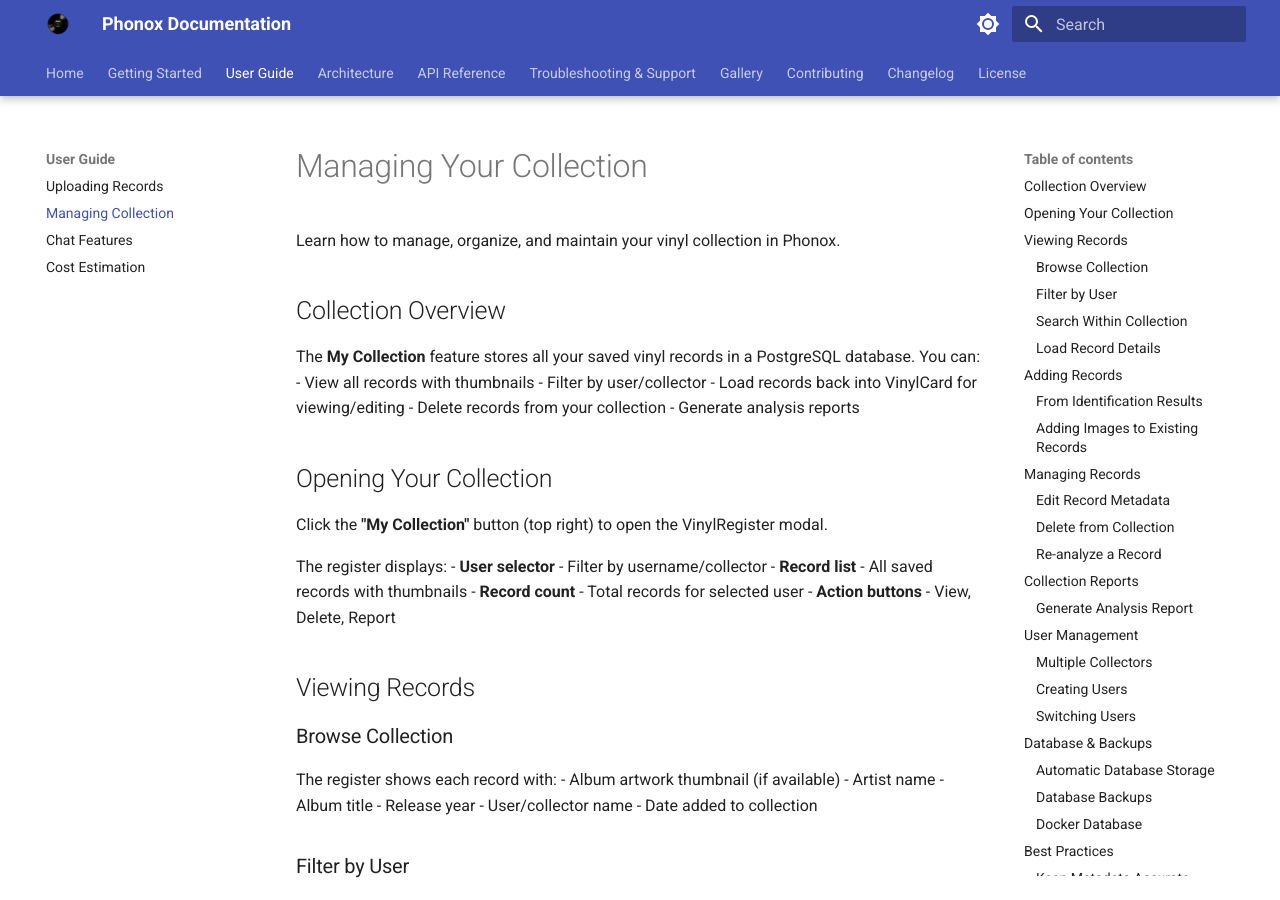
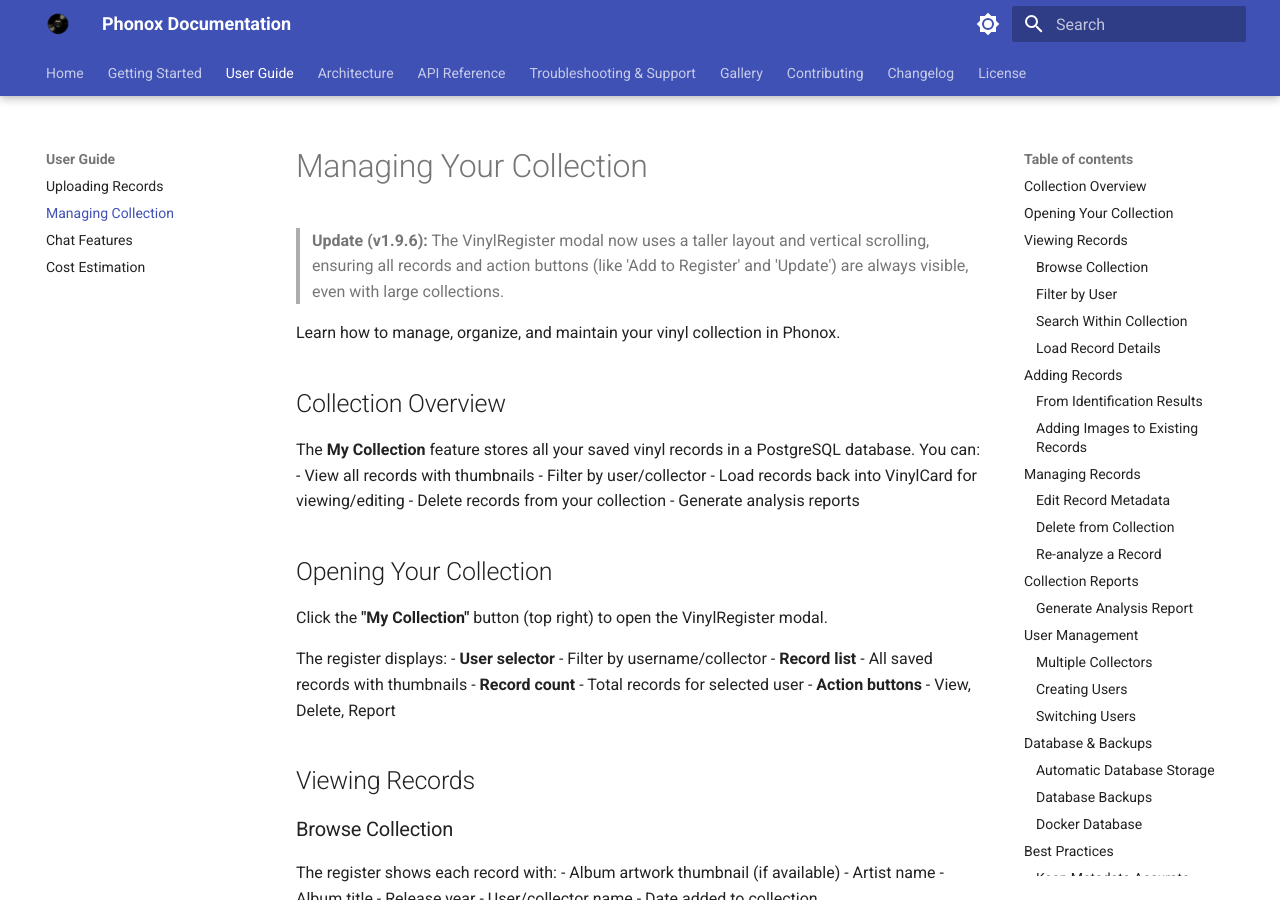
Before and after one commit to Hoshi42/phonox, an MkDocs documentation site: the page built from docs/user-guide/collection.md, in a window 1280 px wide and 900 px high. Built offline with MkDocs 1.6.1 and Material for MkDocs 9.7.7, drawn with Linux system fonts in a browser that asks for light colours.

Commit message:
Docs: Update changelog and user guide for vinyl register modal height and scrolling improvements.

```diff
--- a/docs/user-guide/collection.md
+++ b/docs/user-guide/collection.md
@@ -1,4 +1,5 @@
 # Managing Your Collection
+> **Update (v1.9.6):** The VinylRegister modal now uses a taller layout and vertical scrolling, ensuring all records and action buttons (like 'Add to Register' and 'Update') are always visible, even with large collections.
 
 Learn how to manage, organize, and maintain your vinyl collection in Phonox.
 
```
Also changed, not shown: CHANGELOG.md (+8 -0 lines).
